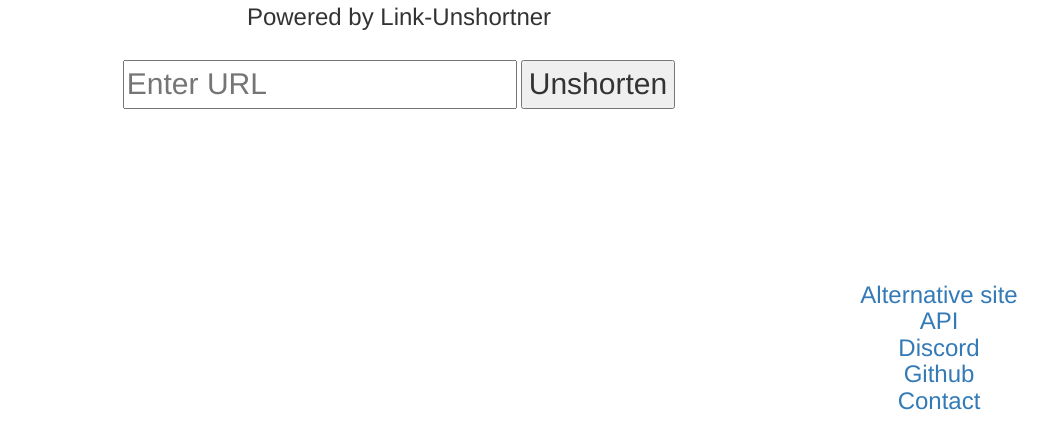
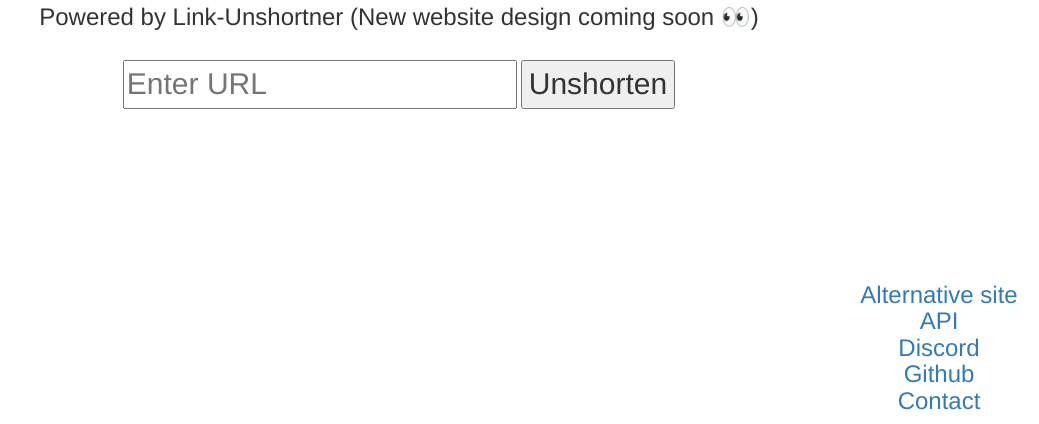
Before and after one commit to Unknownbuddyy/linkunshortener, a plain HTML site: page index.html in a window 1280 px wide. Shown: the part 376-800 px from the top of the page, without its empty margins (241-1280 px from the left). Drawn offline with nearby package versions, Linux system fonts and the light colour scheme.

Commit message:
Update index.html

```diff
--- a/index.html
+++ b/index.html
@@ -37,7 +37,7 @@ div.fixed {
 <body>
 <center>
       <div class="container">
-<h1>Link-Unshortener</h1><h3>Powered by Link-Unshortner</h3><br>
+<h1>Link-Unshortener</h1><h3>Powered by Link-Unshortner (New website design coming soon 👀)</h3><br>
 <input type="text" placeholder="Enter URL" id="url">
 <button id="button">Unshorten</button>
 <h1 id="h"></h1>
```
